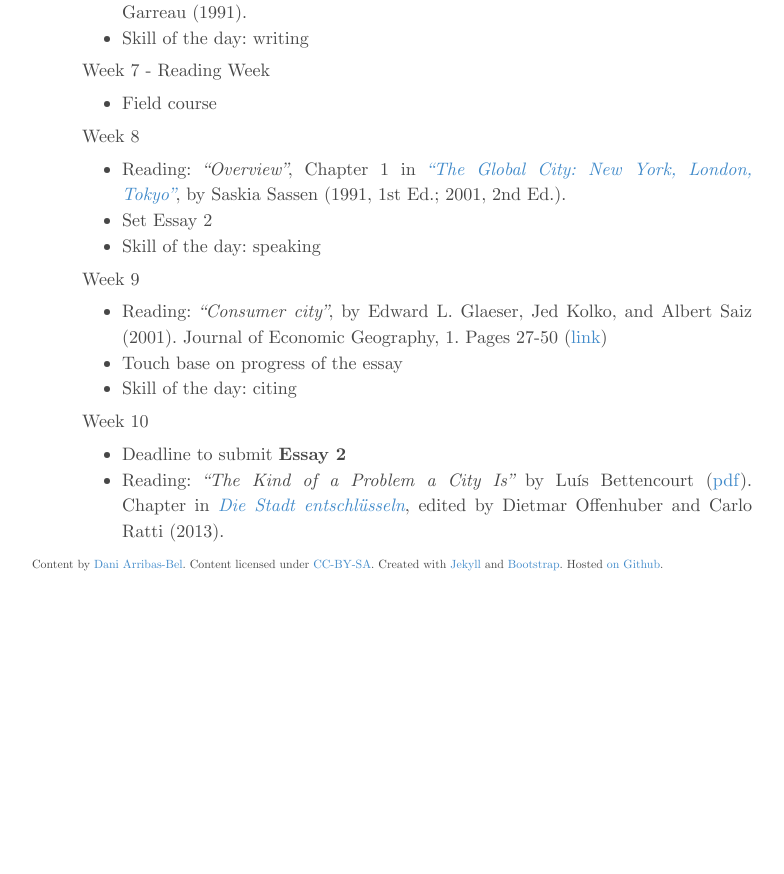
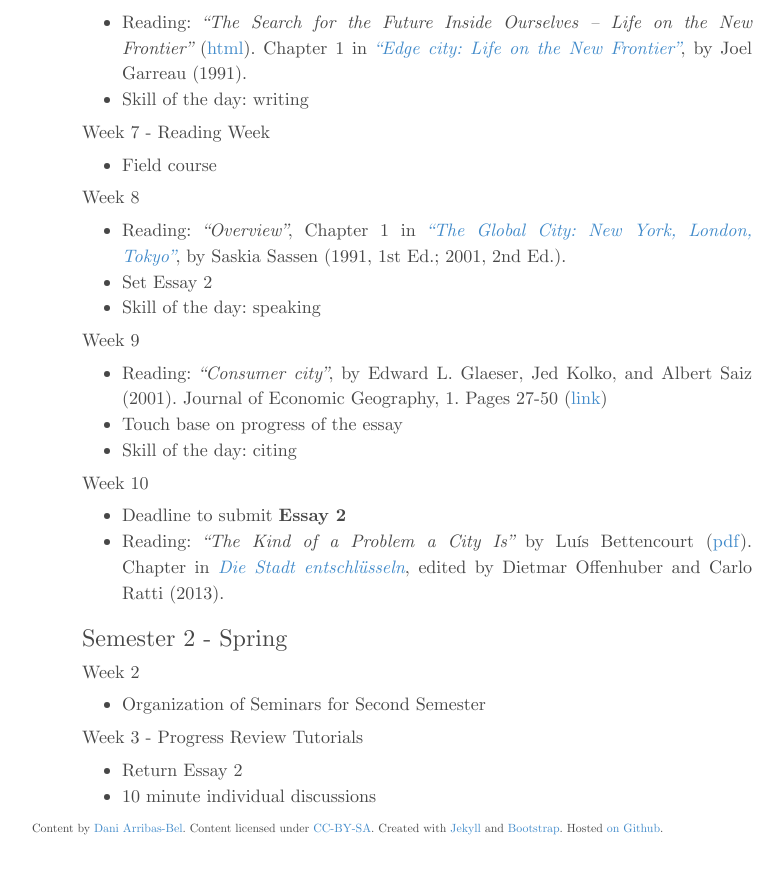
Before and after one commit to darribas/GGM-105_14-15, a Jekyll site: the page built from syllabus.md, in a window 1280 px wide and 900 px high, scrolled down 1259 px. Shown: the top 874 px of the window, without its empty margins (223-1007 px from the left). Built offline with Jekyll 4.4.1, drawn with Linux system fonts in a browser that asks for light colours; nearby versions of some CDN libraries; before the commit the page ends 1895 px from its top, so only the background shows below that.

Commit message:
Updating syllabus for new semester + minor fixes for essay pages

```diff
--- a/syllabus.md
+++ b/syllabus.md
@@ -12,6 +12,11 @@ layout: default
 
 Readings for each Week Will be provided, at the latest, the Week before at the
 tutorial session.
+
+* [Semester 1](#s1)
+* [Semester 2](#s2)
+
+<a name="s1"></a>
 
 ### Semester 1 - Autumn
 
@@ -78,3 +83,16 @@ Jacobs (1961). Pages 50-54
 
 * Deadline to submit **Essay 2**
 * Reading: *"The Kind of a Problem a City Is"* by Luís Bettencourt ([pdf](http://www.santafe.edu/media/workingpapers/13-03-008.pdf)). Chapter in [*Die Stadt entschlüsseln*](http://www.degruyter.com/viewbooktoc/product/206812), edited by Dietmar Offenhuber and Carlo Ratti (2013).
+
+<a name="s2"></a>
+
+### Semester 2 - Spring
+
+#### Week 2
+
+* Organization of Seminars for Second Semester
+
+#### Week 3 - Progress Review Tutorials
+
+* Return Essay 2
+* 10 minute individual discussions
```
Also changed, not shown: _assignments/essay01.md (+1 -1 lines), _assignments/essay02.md (+1 -1 lines), _assignments/essay03.md (+1 -1 lines), _assignments/presentation.md (added, +6 -0 lines).
